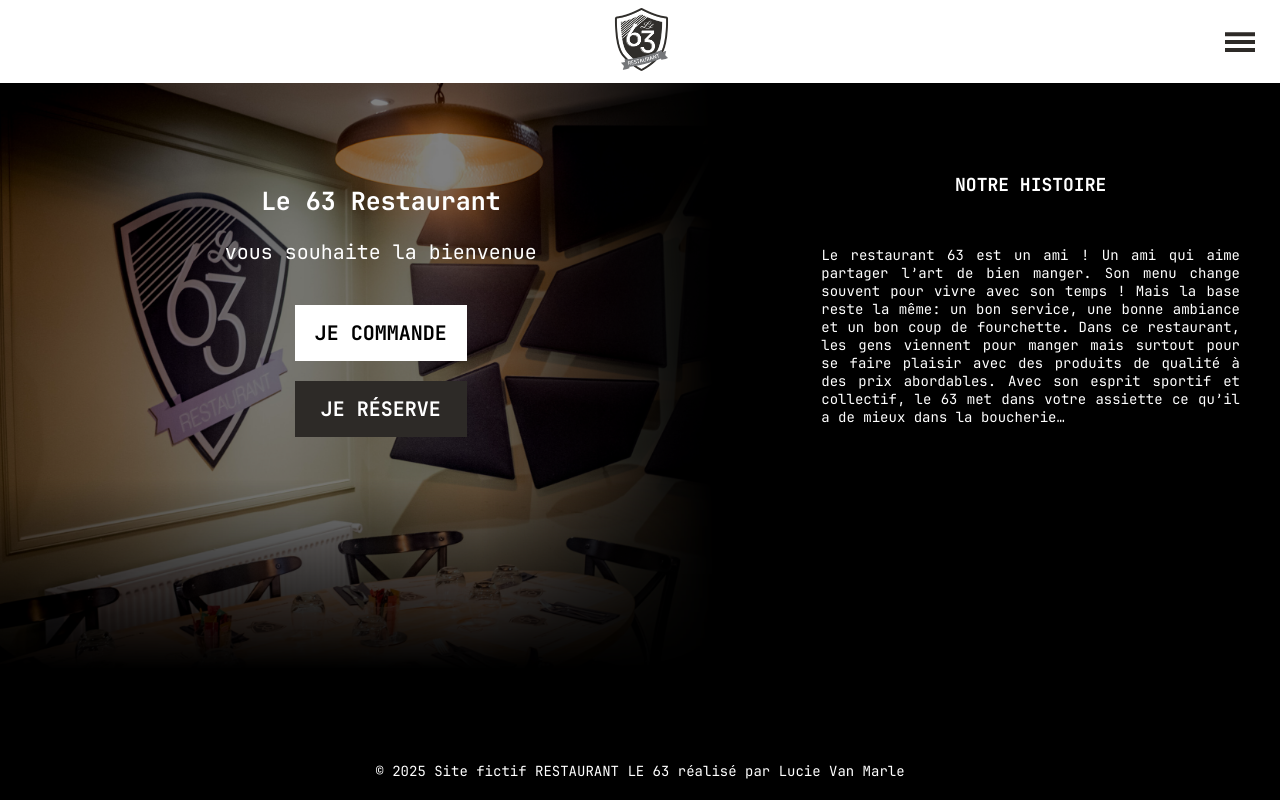
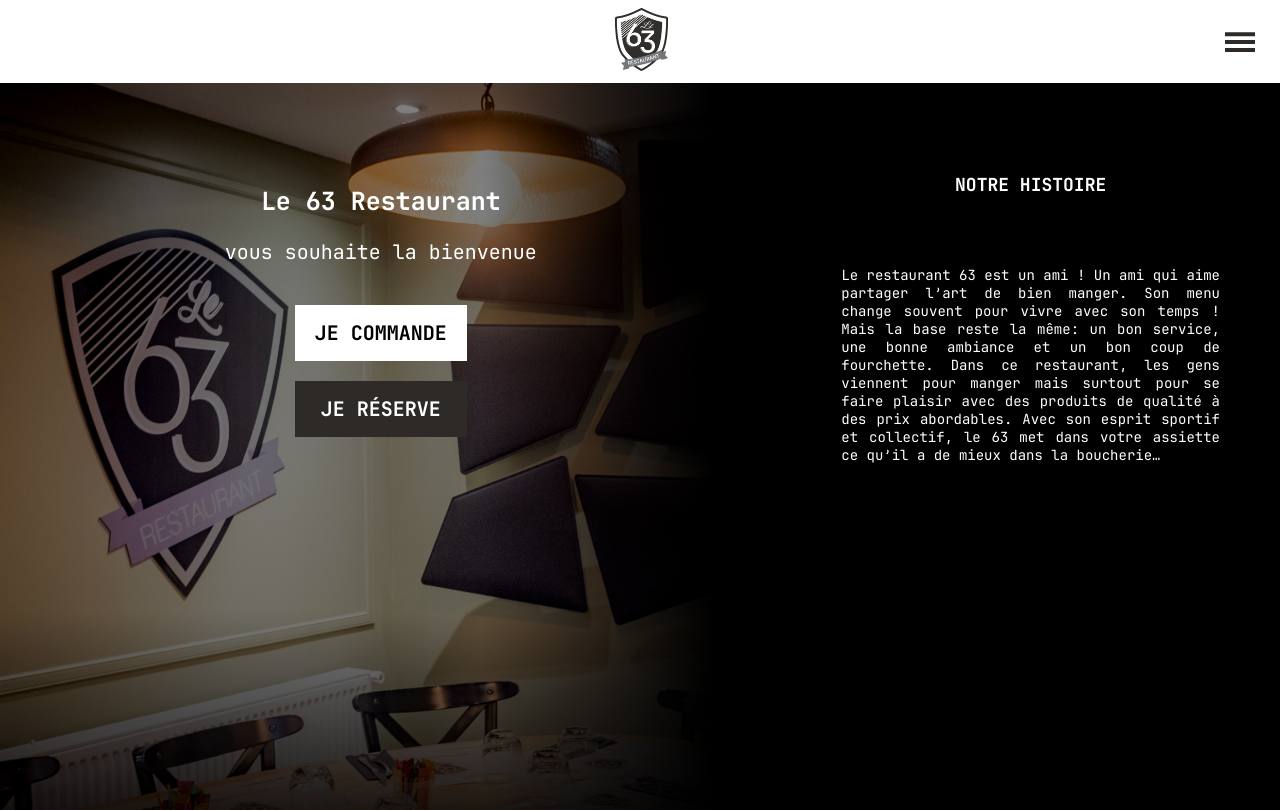
Before and after one commit to LuVAMA12/app-63-client, a React (Vite) app: page / in a window 1280 px wide. Shown: the top 810 px of the page. Built offline with nearby package versions, Linux system fonts and the light colour scheme; no server answers.

Commit message:
add some styles

```diff
--- a/src/assets/styles/base/_global.scss
+++ b/src/assets/styles/base/_global.scss
@@ -6,7 +6,7 @@
     min-height: 100vh;
     main {
         flex: 1;
-        max-height: 1200px;
+        min-height: 100vh;
     }
 }
 html {
--- a/src/pages/public/Home/Home.scss
+++ b/src/pages/public/Home/Home.scss
@@ -12,7 +12,6 @@
         flex-direction: column;
         align-items: center;
         font-size: 2rem;
-        // height: 500px;
         width: 100%;
         position: relative;
         .welcome-text {
@@ -29,14 +28,18 @@
         }
     }
     .story-section {
+        min-height: 100vh;
         background-color: $black;
         padding: 2rem 1.5rem 2rem 1.5rem;
-        position: relative;
         h2 {
             padding: 5rem 0;
         }
         p {
             text-align: justify;
+            @media screen and (width > 500px) {
+
+                padding :2rem
+            }
         }
     }
 
```
